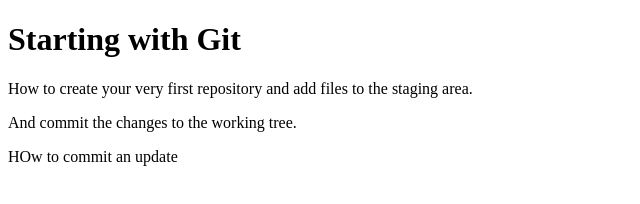
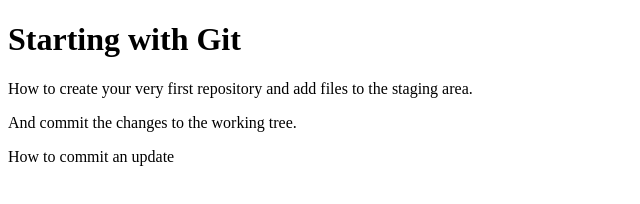
Before and after one commit to VibzB/HttpsMyProject, a plain HTML site: page MyProject/index.html in a window 1280 px wide. Shown: the full height of the page, 0-640 px from the left. Drawn offline with Linux system fonts and the light colour scheme.

Commit message:
Section title corrected

```diff
--- a/MyProject/index.html
+++ b/MyProject/index.html
@@ -10,7 +10,8 @@
     <p>How to create your very first repository and add files to the staging area.</p>
     <p> And commit the changes to the working tree.</p>
 
-    <sectiontitle> HOw to commit an update </sectiontitle>
+    <sectiontitle> How to commit an update </sectiontitle>
+
 
   </body>
 
```
